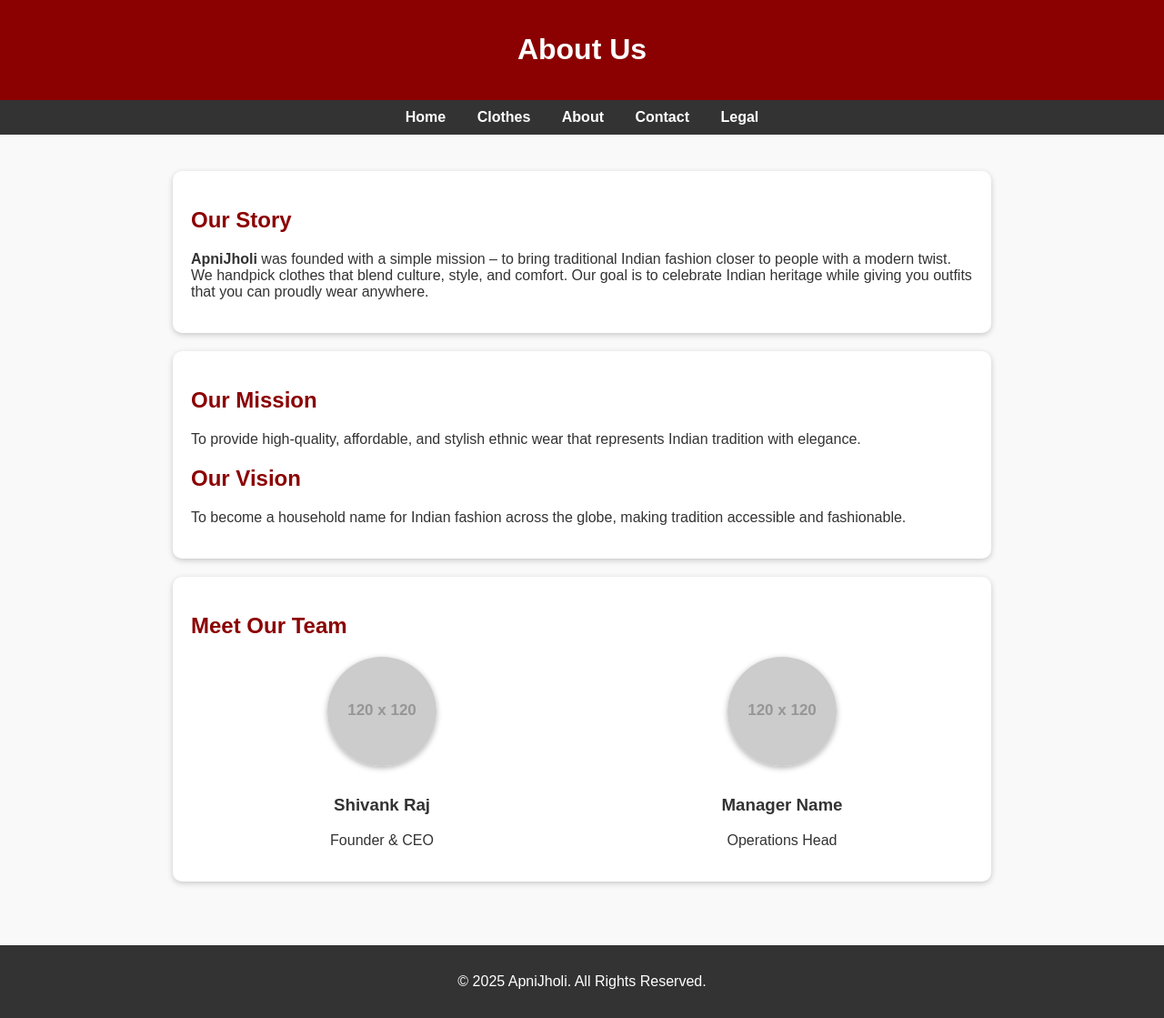
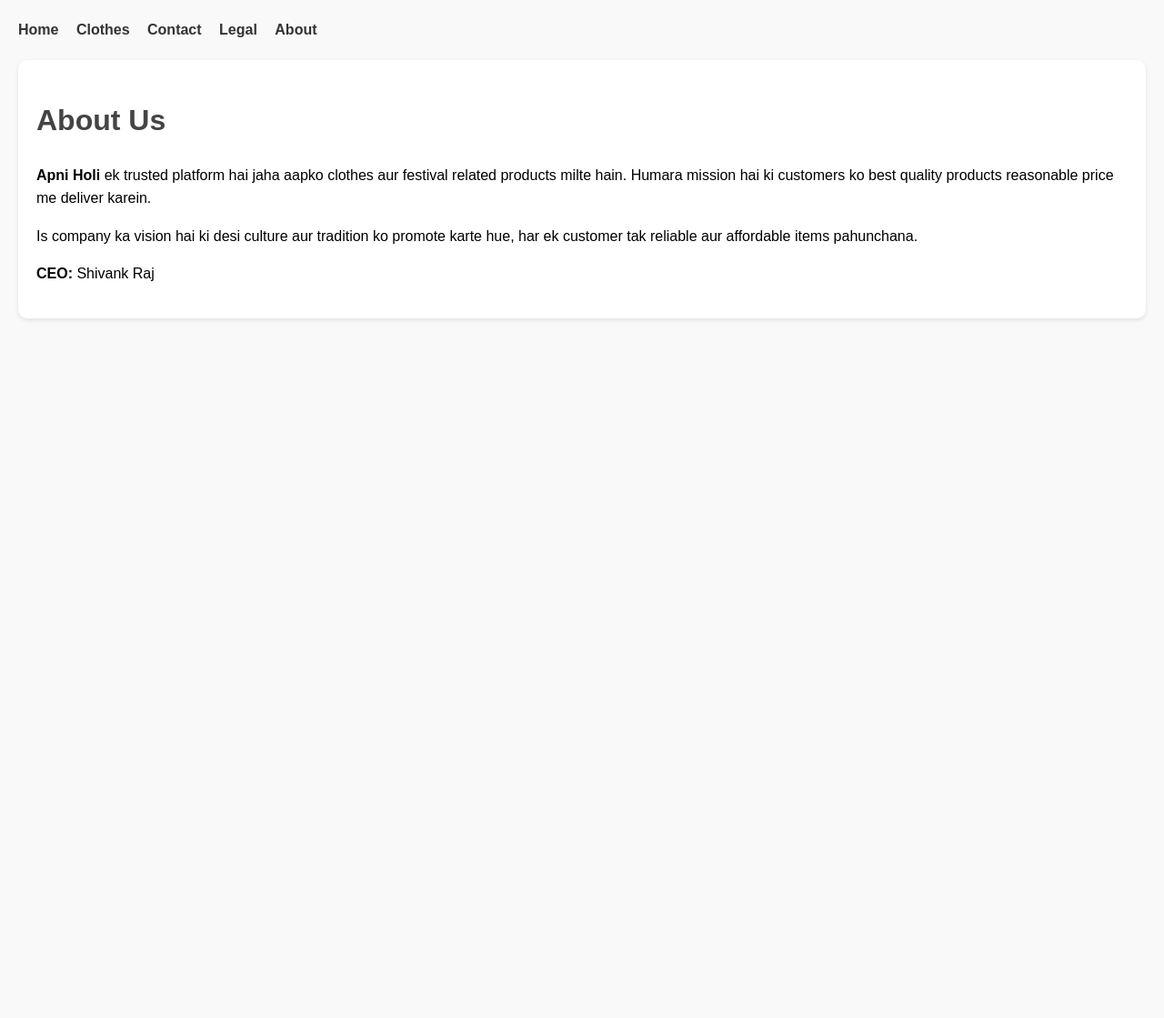
Before and after one commit to ApniJholi/apnijholi, a plain HTML site: page about.html in a window 1280 px wide. Shown: the whole page at 91% size. After the commit the page ends 800 px from the top, so only its background shows below. Drawn offline with Linux system fonts and the light colour scheme; placeholder pictures from the web are drawn by us.

Commit message:
Update about.html
Signed-off-by: ApniJholi <shivankraj74@gmail.com>

```diff
--- a/about.html
+++ b/about.html
@@ -3,69 +3,52 @@
 <head>
   <meta charset="UTF-8">
   <meta name="viewport" content="width=device-width, initial-scale=1.0">
-  <title>About Us - ApniJholi</title>
+  <title>About Us - Apni Holi</title>
   <style>
-    body {margin:0; font-family: Arial, sans-serif; background:#f9f9f9; color:#333;}
-    header {background:#8b0000; color:white; padding:15px 20px; text-align:center;}
-    nav {background:#333; padding:10px; text-align:center;}
-    nav a {color:white; text-decoration:none; margin:0 15px; font-weight:bold;}
-    nav a:hover {color:#ffcc00;}
-    .container {padding:20px; max-width:900px; margin:auto;}
-    h2 {color:#8b0000; margin-top:20px;}
-    .mission, .team {background:white; padding:20px; border-radius:10px; box-shadow:0 2px 6px rgba(0,0,0,0.2); margin:20px 0;}
-    .team-members {display:grid; grid-template-columns:repeat(auto-fit,minmax(200px,1fr)); gap:20px; margin-top:20px;}
-    .member {text-align:center;}
-    .member img {width:120px; height:120px; border-radius:50%; object-fit:cover; margin-bottom:10px; box-shadow:0 2px 6px rgba(0,0,0,0.3);}
-    footer {background:#333; color:white; text-align:center; padding:15px; margin-top:30px;}
+    body {
+      font-family: Arial, sans-serif;
+      margin: 20px;
+      line-height: 1.6;
+      background: #f9f9f9;
+    }
+    nav {
+      margin-bottom: 20px;
+    }
+    nav a {
+      margin-right: 15px;
+      text-decoration: none;
+      color: #333;
+      font-weight: bold;
+    }
+    h1 {
+      color: #444;
+    }
+    .container {
+      background: #fff;
+      padding: 20px;
+      border-radius: 10px;
+      box-shadow: 0 2px 5px rgba(0,0,0,0.1);
+    }
   </style>
 </head>
 <body>
-  <header>
-    <h1>About Us</h1>
-  </header>
-
   <nav>
     <a href="index.html">Home</a>
     <a href="clothes.html">Clothes</a>
-    <a href="about.html">About</a>
     <a href="contact.html">Contact</a>
     <a href="legal.html">Legal</a>
+    <a href="about.html">About</a>
   </nav>
 
   <div class="container">
-    <div class="mission">
-      <h2>Our Story</h2>
-      <p><b>ApniJholi</b> was founded with a simple mission – to bring traditional Indian fashion closer to people with a modern twist.
-      We handpick clothes that blend culture, style, and comfort. Our goal is to celebrate Indian heritage while giving you outfits that you can proudly wear anywhere.</p>
-    </div>
+    <h1>About Us</h1>
+    <p><strong>Apni Holi</strong> ek trusted platform hai jaha aapko clothes aur festival related products milte hain.
+    Humara mission hai ki customers ko best quality products reasonable price me deliver karein.</p>
 
-    <div class="mission">
-      <h2>Our Mission</h2>
-      <p>To provide high-quality, affordable, and stylish ethnic wear that represents Indian tradition with elegance.</p>
+    <p>Is company ka vision hai ki desi culture aur tradition ko promote karte hue,
+    har ek customer tak reliable aur affordable items pahunchana.</p>
 
-      <h2>Our Vision</h2>
-      <p>To become a household name for Indian fashion across the globe, making tradition accessible and fashionable.</p>
-    </div>
-
-    <div class="team">
-      <h2>Meet Our Team</h2>
-      <div class="team-members">
-        <div class="member">
-          <img src="https://via.placeholder.com/120" alt="CEO">
-          <h3>Shivank Raj</h3>
-          <p>Founder & CEO</p>
-        </div>
-        <div class="member">
-          <img src="https://via.placeholder.com/120" alt="Manager">
-          <h3>Manager Name</h3>
-          <p>Operations Head</p>
-        </div>
-      </div>
-    </div>
+    <p><strong>CEO:</strong> Shivank Raj</p>
   </div>
-
-  <footer>
-    <p>&copy; 2025 ApniJholi. All Rights Reserved.</p>
-  </footer>
 </body>
 </html>
```
